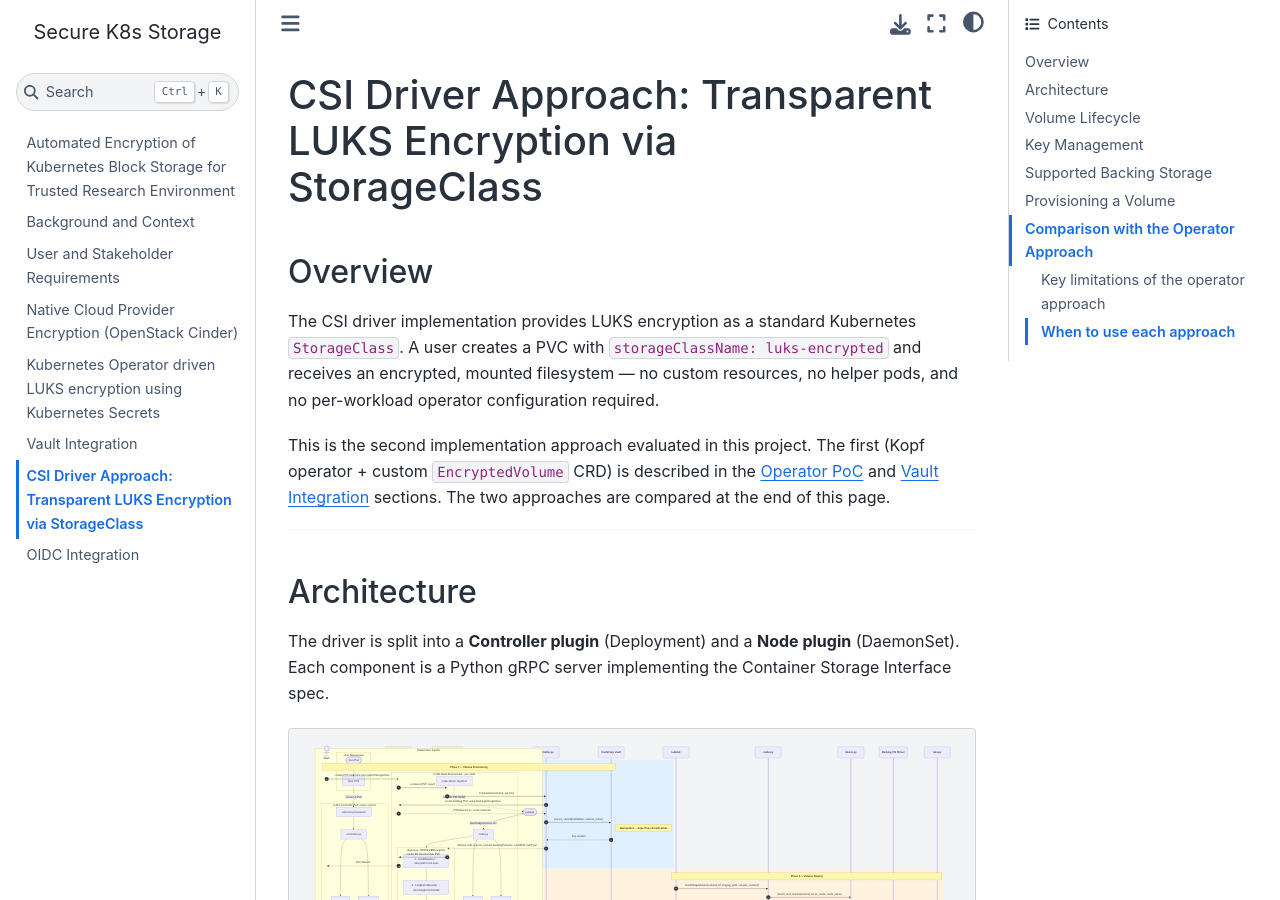
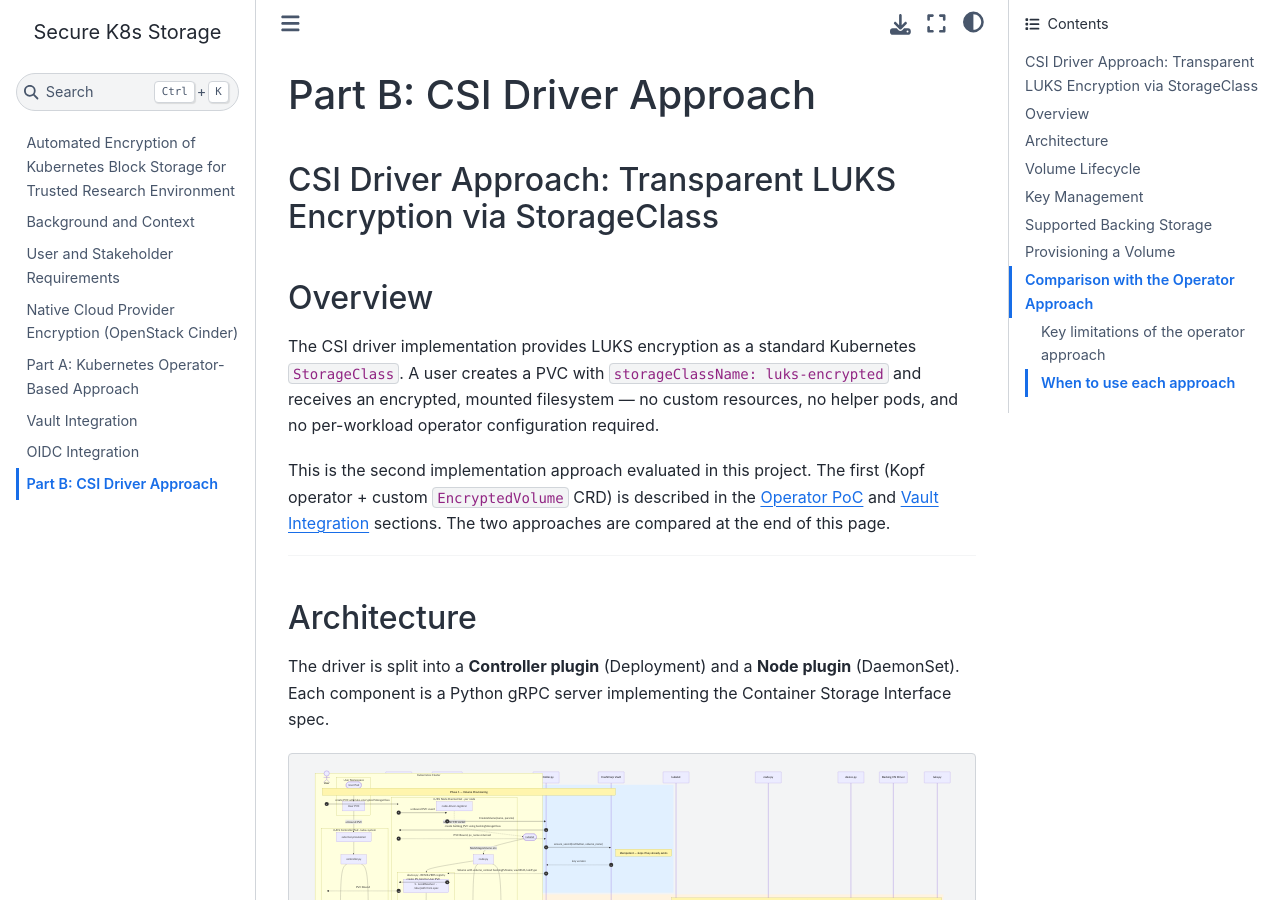
Before and after one commit to nfcs-secure-k8s/luks-k8s-automation, a Jupyter Book: the page built from csi_driver.md, in a window 1280 px wide and 900 px high. Built offline with Jupyter Book 1.0.4 settings and Sphinx 7.4.7 and the Sphinx Book theme 1.1.4, drawn with Linux system fonts in a browser that asks for light colours; some of the changed text lies outside the part shown.

Commit message:
Update doc structure to differentiate both k8s operator and csi  approaches

```diff
--- a/_toc.yml
+++ b/_toc.yml
@@ -17,5 +17,5 @@ chapters:
   - file: cloud_encryption
   - file: poc_luks
   - file: vault
+  - file: oidc
   - file: csi_driver
-  - file: oidc
--- a/csi_driver.md
+++ b/csi_driver.md
@@ -1,4 +1,6 @@
-# CSI Driver Approach: Transparent LUKS Encryption via StorageClass
+# Part B: CSI Driver Approach
+
+## CSI Driver Approach: Transparent LUKS Encryption via StorageClass
 
 ## Overview
 
@@ -261,12 +263,12 @@ The driver wraps any block-mode `StorageClass`. At `NodeStageVolume` time it cre
 a `VolumeAttachment` to trigger the backing driver's attach flow, then resolves the
 on-node device path via an ordered RESOLVERS registry:
 
-| Resolver | Backing driver | Device path |
-|---|---|---|
-| `LocalResolver` | local / hostPath static PVs | path from PV spec |
-| `LonghornResolver` | `driver.longhorn.io` | `/dev/longhorn/<volumeHandle>` |
-| `CephRBDResolver` | `rbd.csi.ceph.com` / rook-ceph | `/dev/rbd/<pool>/<imageName>` |
-| `ByIdResolver` *(fallback)* | Cinder, EBS, GCE PD, Azure Disk | scan `/dev/disk/by-id/` |
+| Resolver                    | Backing driver                  | Device path                    |
+| --------------------------- | ------------------------------- | ------------------------------ |
+| `LocalResolver`             | local / hostPath static PVs     | path from PV spec              |
+| `LonghornResolver`          | `driver.longhorn.io`            | `/dev/longhorn/<volumeHandle>` |
+| `CephRBDResolver`           | `rbd.csi.ceph.com` / rook-ceph  | `/dev/rbd/<pool>/<imageName>`  |
+| `ByIdResolver` _(fallback)_ | Cinder, EBS, GCE PD, Azure Disk | scan `/dev/disk/by-id/`        |
 
 `local` and `hostPath` PVs skip the VolumeAttachment step entirely.
 
@@ -301,18 +303,18 @@ kubectl describe pvc my-encrypted-pvc
 
 ## Comparison with the Operator Approach
 
-| Aspect | Kopf Operator | CSI Driver |
-|---|---|---|
-| **User interface** | Custom Resource (`EncryptedVolume`) | Standard PVC (`storageClassName: luks-encrypted`) |
-| **Key generation** | Auto-generated in Vault at CR creation | Auto-generated in Vault at `CreateVolume` |
-| **Key fetch at mount** | Vault Agent sidecar injects key via annotations | Node plugin fetches directly using service account JWT |
-| **Key rotation trigger** | 30s timer detects Vault version bump, patches annotation | 30s sync thread annotates PV; rotation applied in `NodeStageVolume` |
-| **AppArmor deployment** | SSH script run manually on each worker node | Loader DaemonSet — automatic, no SSH required |
-| **Device path resolution** | Hard-coded `/dev/vdc` in init container script | RESOLVERS registry resolves path at runtime for any backing driver |
-| **Privileged pods** | Every user workload pod requires `privileged: true` | Only the node DaemonSet is privileged; user pods are unprivileged |
-| **Unmount lifecycle** | No delete handler; LUKS device left open on pod exit | `NodeUnstageVolume` closes the LUKS device cleanly |
-| **Backend portability** | Tied to OpenStack Cinder | Works with any block StorageClass |
-| **Kubernetes integration** | Operator process must be running for volumes to work | Standard CSI; volumes work independently of the operator process |
+| Aspect                     | Kopf Operator                                            | CSI Driver                                                          |
+| -------------------------- | -------------------------------------------------------- | ------------------------------------------------------------------- |
+| **User interface**         | Custom Resource (`EncryptedVolume`)                      | Standard PVC (`storageClassName: luks-encrypted`)                   |
+| **Key generation**         | Auto-generated in Vault at CR creation                   | Auto-generated in Vault at `CreateVolume`                           |
+| **Key fetch at mount**     | Vault Agent sidecar injects key via annotations          | Node plugin fetches directly using service account JWT              |
+| **Key rotation trigger**   | 30s timer detects Vault version bump, patches annotation | 30s sync thread annotates PV; rotation applied in `NodeStageVolume` |
+| **AppArmor deployment**    | SSH script run manually on each worker node              | Loader DaemonSet — automatic, no SSH required                       |
+| **Device path resolution** | Hard-coded `/dev/vdc` in init container script           | RESOLVERS registry resolves path at runtime for any backing driver  |
+| **Privileged pods**        | Every user workload pod requires `privileged: true`      | Only the node DaemonSet is privileged; user pods are unprivileged   |
+| **Unmount lifecycle**      | No delete handler; LUKS device left open on pod exit     | `NodeUnstageVolume` closes the LUKS device cleanly                  |
+| **Backend portability**    | Tied to OpenStack Cinder                                 | Works with any block StorageClass                                   |
+| **Kubernetes integration** | Operator process must be running for volumes to work     | Standard CSI; volumes work independently of the operator process    |
 
 ### Key limitations of the operator approach
 
@@ -335,9 +337,9 @@ that motivated the CSI driver:
 
 ### When to use each approach
 
-| Scenario | Recommendation |
-|---|---|
-| Production cluster with a standard block StorageClass | **CSI driver** |
-| Cluster where CSI sidecars are unavailable | Operator |
-| Quick PoC on a known single-device-path environment | Operator is simpler to deploy |
-| Need unprivileged user workload pods | **CSI driver** |
+| Scenario                                              | Recommendation                |
+| ----------------------------------------------------- | ----------------------------- |
+| Production cluster with a standard block StorageClass | **CSI driver**                |
+| Cluster where CSI sidecars are unavailable            | Operator                      |
+| Quick PoC on a known single-device-path environment   | Operator is simpler to deploy |
+| Need unprivileged user workload pods                  | **CSI driver**                |
--- a/poc_luks.md
+++ b/poc_luks.md
@@ -1,6 +1,6 @@
-~~# Implemented Proof-of-Concept: Kubernetes Operator driven LUKS encryption~~
+# Part A: Kubernetes Operator-Based Approach
 
-# Kubernetes Operator driven LUKS encryption using Kubernetes Secrets
+## Kubernetes Operator driven LUKS encryption using Kubernetes Secrets
 
 ## Purpose and Scope
 
```
